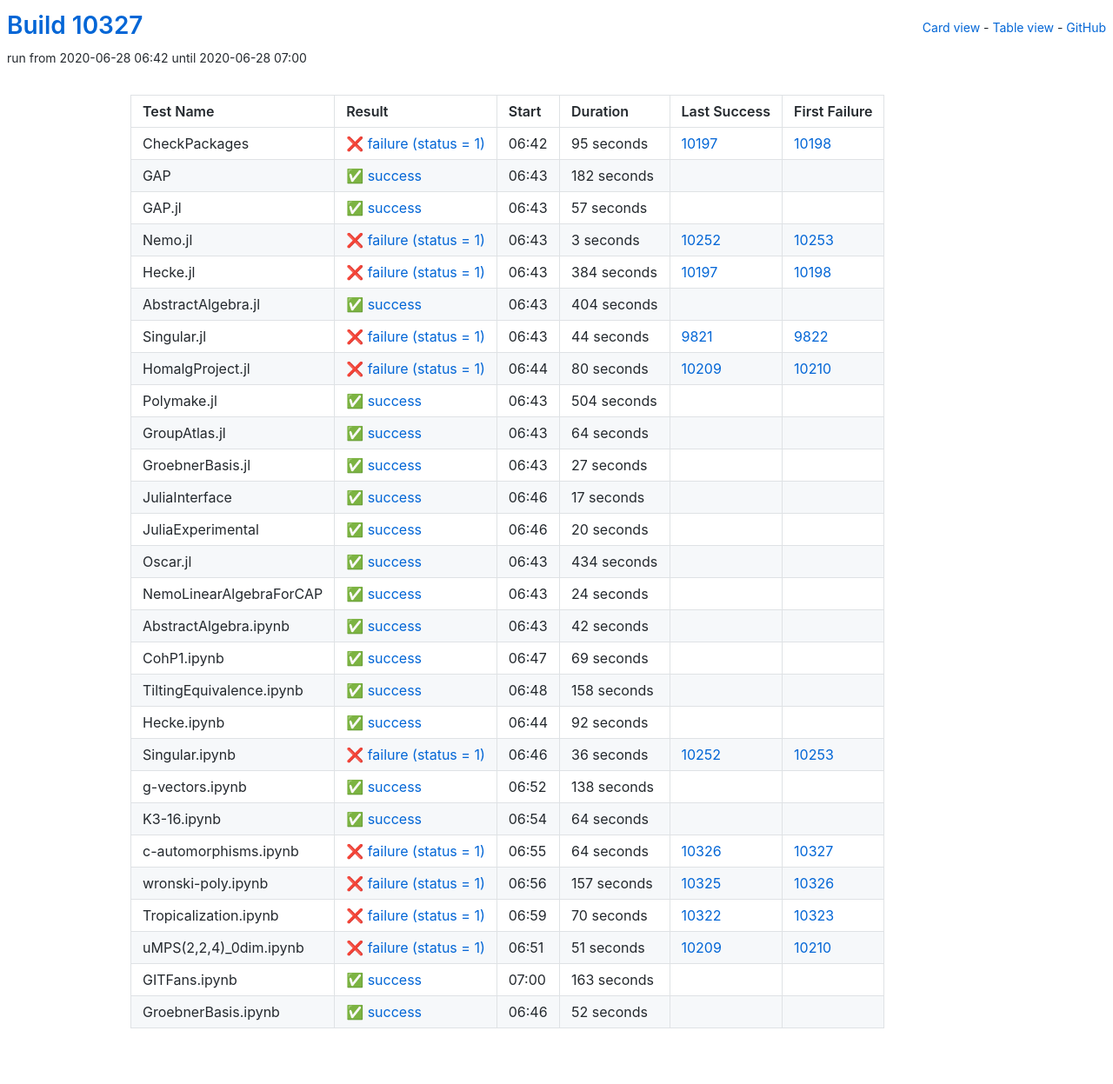
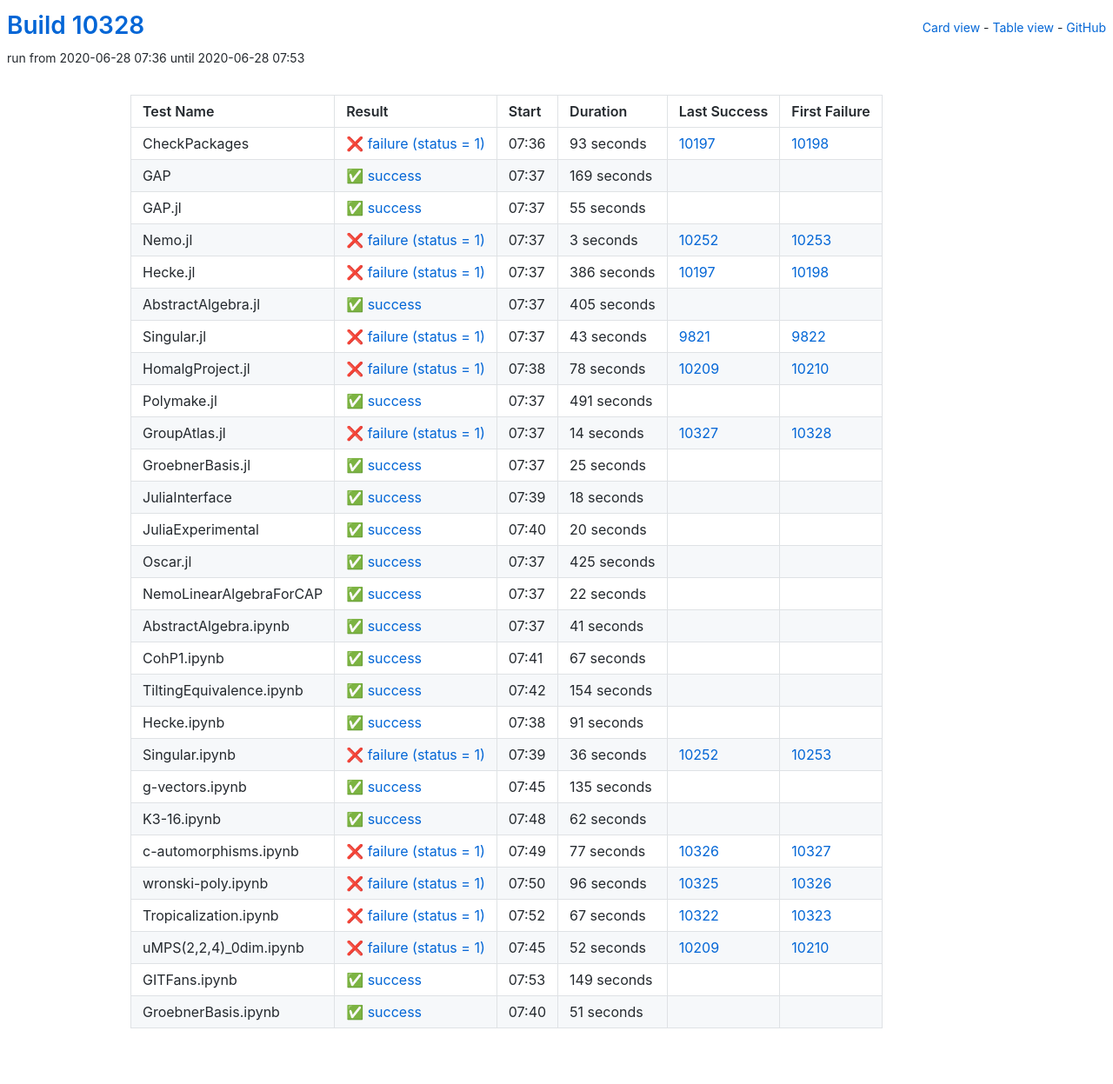
Before and after one commit to oscar-system/oscar-ci-status, a Jekyll site: the page built from table.html, in a window 1280 px wide. Shown: the whole page at 87% size. Built offline with Jekyll 4.4.1, drawn with Linux system fonts in a browser that asks for light colours.

Commit message:
Build #10328

```diff
--- a/_data/ci.yml
+++ b/_data/ci.yml
@@ -1,6 +1,6 @@
 ---
-build: 10327
-build_url: https://oscarci.mathematik.uni-kl.de/job/oscar/10327/
+build: 10328
+build_url: https://oscarci.mathematik.uni-kl.de/job/oscar/10328/
 job: oscar
 organization: oscar-system
 repo: oscar-ci-status
@@ -8,44 +8,44 @@
 tests:
 - name: CheckPackages
   id: checkpackages
-  log: https://oscarci.mathematik.uni-kl.de/job/oscar/10327/artifact/logs/build-10327/CheckPackages.log
-  start: 2020-06-28 06:42
+  log: https://oscarci.mathematik.uni-kl.de/job/oscar/10328/artifact/logs/build-10328/CheckPackages.log
+  start: 2020-06-28 07:36
   success: false
   exitcode: 1
   status: failure
-  duration: 95
+  duration: 93
   last_success: 10197
   last_success_url: https://oscarci.mathematik.uni-kl.de/job/oscar/10197/
   first_failure: 10198
   first_failure_url: https://oscarci.mathematik.uni-kl.de/job/oscar/10198/
 - name: GAP
   id: gap
-  log: https://oscarci.mathematik.uni-kl.de/job/oscar/10327/artifact/logs/build-10327/GAP.log
-  start: 2020-06-28 06:43
+  log: https://oscarci.mathematik.uni-kl.de/job/oscar/10328/artifact/logs/build-10328/GAP.log
+  start: 2020-06-28 07:37
   success: true
   exitcode: 0
   status: success
-  duration: 182
+  duration: 169
   last_success: false
   last_success_url:
   first_failure: false
   first_failure_url:
 - name: GAP.jl
   id: gap-jl
-  log: https://oscarci.mathematik.uni-kl.de/job/oscar/10327/artifact/logs/build-10327/GAP.jl.log
-  start: 2020-06-28 06:43
+  log: https://oscarci.mathematik.uni-kl.de/job/oscar/10328/artifact/logs/build-10328/GAP.jl.log
+  start: 2020-06-28 07:37
   success: true
   exitcode: 0
   status: success
-  duration: 57
+  duration: 55
   last_success: false
   last_success_url:
   first_failure: false
   first_failure_url:
 - name: Nemo.jl
   id: nemo-jl
-  log: https://oscarci.mathematik.uni-kl.de/job/oscar/10327/artifact/logs/build-10327/Nemo.jl.log
-  start: 2020-06-28 06:43
+  log: https://oscarci.mathematik.uni-kl.de/job/oscar/10328/artifact/logs/build-10328/Nemo.jl.log
+  start: 2020-06-28 07:37
   success: false
   exitcode: 1
   status: failure
@@ -56,104 +56,104 @@
   first_failure_url: https://oscarci.mathematik.uni-kl.de/job/oscar/10253/
 - name: Hecke.jl
   id: hecke-jl
-  log: https://oscarci.mathematik.uni-kl.de/job/oscar/10327/artifact/logs/build-10327/Hecke.jl.log
-  start: 2020-06-28 06:43
+  log: https://oscarci.mathematik.uni-kl.de/job/oscar/10328/artifact/logs/build-10328/Hecke.jl.log
+  start: 2020-06-28 07:37
   success: false
   exitcode: 1
   status: failure
-  duration: 384
+  duration: 386
   last_success: 10197
   last_success_url: https://oscarci.mathematik.uni-kl.de/job/oscar/10197/
   first_failure: 10198
   first_failure_url: https://oscarci.mathematik.uni-kl.de/job/oscar/10198/
 - name: AbstractAlgebra.jl
   id: abstractalgebra-jl
-  log: https://oscarci.mathematik.uni-kl.de/job/oscar/10327/artifact/logs/build-10327/AbstractAlgebra.jl.log
-  start: 2020-06-28 06:43
+  log: https://oscarci.mathematik.uni-kl.de/job/oscar/10328/artifact/logs/build-10328/AbstractAlgebra.jl.log
+  start: 2020-06-28 07:37
   success: true
   exitcode: 0
   status: success
-  duration: 404
+  duration: 405
   last_success: false
   last_success_url:
   first_failure: false
   first_failure_url:
 - name: Singular.jl
   id: singular-jl
-  log: https://oscarci.mathematik.uni-kl.de/job/oscar/10327/artifact/logs/build-10327/Singular.jl.log
-  start: 2020-06-28 06:43
+  log: https://oscarci.mathematik.uni-kl.de/job/oscar/10328/artifact/logs/build-10328/Singular.jl.log
+  start: 2020-06-28 07:37
   success: false
   exitcode: 1
   status: failure
-  duration: 44
+  duration: 43
   last_success: 9821
   last_success_url: https://oscarci.mathematik.uni-kl.de/job/oscar/9821/
   first_failure: 9822
   first_failure_url: https://oscarci.mathematik.uni-kl.de/job/oscar/9822/
 - name: HomalgProject.jl
   id: homalgproject-jl
-  log: https://oscarci.mathematik.uni-kl.de/job/oscar/10327/artifact/logs/build-10327/HomalgProject.jl.log
-  start: 2020-06-28 06:44
+  log: https://oscarci.mathematik.uni-kl.de/job/oscar/10328/artifact/logs/build-10328/HomalgProject.jl.log
+  start: 2020-06-28 07:38
   success: false
   exitcode: 1
   status: failure
-  duration: 80
+  duration: 78
   last_success: 10209
   last_success_url: https://oscarci.mathematik.uni-kl.de/job/oscar/10209/
   first_failure: 10210
   first_failure_url: https://oscarci.mathematik.uni-kl.de/job/oscar/10210/
 - name: Polymake.jl
   id: polymake-jl
-  log: https://oscarci.mathematik.uni-kl.de/job/oscar/10327/artifact/logs/build-10327/Polymake.jl.log
-  start: 2020-06-28 06:43
+  log: https://oscarci.mathematik.uni-kl.de/job/oscar/10328/artifact/logs/build-10328/Polymake.jl.log
+  start: 2020-06-28 07:37
   success: true
   exitcode: 0
   status: success
-  duration: 504
+  duration: 491
   last_success: false
   last_success_url:
   first_failure: false
   first_failure_url:
 - name: GroupAtlas.jl
   id: groupatlas-jl
-  log: https://oscarci.mathematik.uni-kl.de/job/oscar/10327/artifact/logs/build-10327/GroupAtlas.jl.log
-  start: 2020-06-28 06:43
+  log: https://oscarci.mathematik.uni-kl.de/job/oscar/10328/artifact/logs/build-10328/GroupAtlas.jl.log
+  start: 2020-06-28 07:37
+  success: false
+  exitcode: 1
+  status: failure
+  duration: 14
+  last_success: 10327
+  last_success_url: https://oscarci.mathematik.uni-kl.de/job/oscar/10327/
+  first_failure: 10328
+  first_failure_url: https://oscarci.mathematik.uni-kl.de/job/oscar/10328/
+- name: GroebnerBasis.jl
+  id: groebnerbasis-jl
+  log: https://oscarci.mathematik.uni-kl.de/job/oscar/10328/artifact/logs/build-10328/GroebnerBasis.jl.log
+  start: 2020-06-28 07:37
   success: true
   exitcode: 0
   status: success
-  duration: 64
-  last_success: false
-  last_success_url:
-  first_failure: false
-  first_failure_url:
-- name: GroebnerBasis.jl
-  id: groebnerbasis-jl
-  log: https://oscarci.mathematik.uni-kl.de/job/oscar/10327/artifact/logs/build-10327/GroebnerBasis.jl.log
-  start: 2020-06-28 06:43
-  success: true
-  exitcode: 0
-  status: success
-  duration: 27
+  duration: 25
   last_success: false
   last_success_url:
   first_failure: false
   first_failure_url:
 - name: JuliaInterface
   id: juliainterface
-  log: https://oscarci.mathematik.uni-kl.de/job/oscar/10327/artifact/logs/build-10327/JuliaInterface.log
-  start: 2020-06-28 06:46
+  log: https://oscarci.mathematik.uni-kl.de/job/oscar/10328/artifact/logs/build-10328/JuliaInterface.log
+  start: 2020-06-28 07:39
   success: true
   exitcode: 0
   status: success
-  duration: 17
+  duration: 18
   last_success: false
   last_success_url:
   first_failure: false
   first_failure_url:
 - name: JuliaExperimental
   id: juliaexperimental
-  log: https://oscarci.mathematik.uni-kl.de/job/oscar/10327/artifact/logs/build-10327/JuliaExperimental.log
-  start: 2020-06-28 06:46
+  log: https://oscarci.mathematik.uni-kl.de/job/oscar/10328/artifact/logs/build-10328/JuliaExperimental.log
+  start: 2020-06-28 07:40
   success: true
   exitcode: 0
   status: success
@@ -164,80 +164,80 @@
   first_failure_url:
 - name: Oscar.jl
   id: oscar-jl
-  log: https://oscarci.mathematik.uni-kl.de/job/oscar/10327/artifact/logs/build-10327/Oscar.jl.log
-  start: 2020-06-28 06:43
+  log: https://oscarci.mathematik.uni-kl.de/job/oscar/10328/artifact/logs/build-10328/Oscar.jl.log
+  start: 2020-06-28 07:37
   success: true
   exitcode: 0
   status: success
-  duration: 434
+  duration: 425
   last_success: false
   last_success_url:
   first_failure: false
   first_failure_url:
 - name: NemoLinearAlgebraForCAP
   id: nemolinearalgebraforcap
-  log: https://oscarci.mathematik.uni-kl.de/job/oscar/10327/artifact/logs/build-10327/NemoLinearAlgebraForCAP.log
-  start: 2020-06-28 06:43
+  log: https://oscarci.mathematik.uni-kl.de/job/oscar/10328/artifact/logs/build-10328/NemoLinearAlgebraForCAP.log
+  start: 2020-06-28 07:37
   success: true
   exitcode: 0
   status: success
-  duration: 24
+  duration: 22
   last_success: false
   last_success_url:
   first_failure: false
   first_failure_url:
 - name: AbstractAlgebra.ipynb
   id: abstractalgebra-ipynb
-  log: https://oscarci.mathematik.uni-kl.de/job/oscar/10327/artifact/logs/build-10327/AbstractAlgebra.ipynb.log
-  start: 2020-06-28 06:43
+  log: https://oscarci.mathematik.uni-kl.de/job/oscar/10328/artifact/logs/build-10328/AbstractAlgebra.ipynb.log
+  start: 2020-06-28 07:37
   success: true
   exitcode: 0
   status: success
-  duration: 42
+  duration: 41
   last_success: false
   last_success_url:
   first_failure: false
   first_failure_url:
 - name: CohP1.ipynb
   id: cohp1-ipynb
-  log: https://oscarci.mathematik.uni-kl.de/job/oscar/10327/artifact/logs/build-10327/CohP1.ipynb.log
-  start: 2020-06-28 06:47
+  log: https://oscarci.mathematik.uni-kl.de/job/oscar/10328/artifact/logs/build-10328/CohP1.ipynb.log
+  start: 2020-06-28 07:41
   success: true
   exitcode: 0
   status: success
-  duration: 69
+  duration: 67
   last_success: false
   last_success_url:
   first_failure: false
   first_failure_url:
 - name: TiltingEquivalence.ipynb
   id: tiltingequivalence-ipynb
-  log: https://oscarci.mathematik.uni-kl.de/job/oscar/10327/artifact/logs/build-10327/TiltingEquivalence.ipynb.log
-  start: 2020-06-28 06:48
+  log: https://oscarci.mathematik.uni-kl.de/job/oscar/10328/artifact/logs/build-10328/TiltingEquivalence.ipynb.log
+  start: 2020-06-28 07:42
   success: true
   exitcode: 0
   status: success
-  duration: 158
+  duration: 154
   last_success: false
   last_success_url:
   first_failure: false
   first_failure_url:
 - name: Hecke.ipynb
   id: hecke-ipynb
-  log: https://oscarci.mathematik.uni-kl.de/job/oscar/10327/artifact/logs/build-10327/Hecke.ipynb.log
-  start: 2020-06-28 06:44
+  log: https://oscarci.mathematik.uni-kl.de/job/oscar/10328/artifact/logs/build-10328/Hecke.ipynb.log
+  start: 2020-06-28 07:38
   success: true
   exitcode: 0
   status: success
-  duration: 92
+  duration: 91
   last_success: false
   last_success_url:
   first_failure: false
   first_failure_url:
 - name: Singular.ipynb
   id: singular-ipynb
-  log: https://oscarci.mathematik.uni-kl.de/job/oscar/10327/artifact/logs/build-10327/Singular.ipynb.log
-  start: 2020-06-28 06:46
+  log: https://oscarci.mathematik.uni-kl.de/job/oscar/10328/artifact/logs/build-10328/Singular.ipynb.log
+  start: 2020-06-28 07:39
   success: false
   exitcode: 1
   status: failure
@@ -248,96 +248,96 @@
   first_failure_url: https://oscarci.mathematik.uni-kl.de/job/oscar/10253/
 - name: g-vectors.ipynb
   id: g-vectors-ipynb
-  log: https://oscarci.mathematik.uni-kl.de/job/oscar/10327/artifact/logs/build-10327/g-vectors.ipynb.log
-  start: 2020-06-28 06:52
+  log: https://oscarci.mathematik.uni-kl.de/job/oscar/10328/artifact/logs/build-10328/g-vectors.ipynb.log
+  start: 2020-06-28 07:45
   success: true
   exitcode: 0
   status: success
-  duration: 138
+  duration: 135
   last_success: false
   last_success_url:
   first_failure: false
   first_failure_url:
 - name: K3-16.ipynb
   id: k3-16-ipynb
-  log: https://oscarci.mathematik.uni-kl.de/job/oscar/10327/artifact/logs/build-10327/K3-16.ipynb.log
-  start: 2020-06-28 06:54
+  log: https://oscarci.mathematik.uni-kl.de/job/oscar/10328/artifact/logs/build-10328/K3-16.ipynb.log
+  start: 2020-06-28 07:48
   success: true
   exitcode: 0
   status: success
-  duration: 64
+  duration: 62
   last_success: false
   last_success_url:
   first_failure: false
   first_failure_url:
 - name: c-automorphisms.ipynb
   id: c-automorphisms-ipynb
-  log: https://oscarci.mathematik.uni-kl.de/job/oscar/10327/artifact/logs/build-10327/c-automorphisms.ipynb.log
-  start: 2020-06-28 06:55
+  log: https://oscarci.mathematik.uni-kl.de/job/oscar/10328/artifact/logs/build-10328/c-automorphisms.ipynb.log
+  start: 2020-06-28 07:49
   success: false
   exitcode: 1
   status: failure
-  duration: 64
+  duration: 77
   last_success: 10326
   last_success_url: https://oscarci.mathematik.uni-kl.de/job/oscar/10326/
   first_failure: 10327
   first_failure_url: https://oscarci.mathematik.uni-kl.de/job/oscar/10327/
 - name: wronski-poly.ipynb
   id: wronski-poly-ipynb
-  log: https://oscarci.mathematik.uni-kl.de/job/oscar/10327/artifact/logs/build-10327/wronski-poly.ipynb.log
-  start: 2020-06-28 06:56
+  log: https://oscarci.mathematik.uni-kl.de/job/oscar/10328/artifact/logs/build-10328/wronski-poly.ipynb.log
+  start: 2020-06-28 07:50
   success: false
   exitcode: 1
   status: failure
-  duration: 157
+  duration: 96
   last_success: 10325
   last_success_url: https://oscarci.mathematik.uni-kl.de/job/oscar/10325/
   first_failure: 10326
   first_failure_url: https://oscarci.mathematik.uni-kl.de/job/oscar/10326/
 - name: Tropicalization.ipynb
   id: tropicalization-ipynb
-  log: https://oscarci.mathematik.uni-kl.de/job/oscar/10327/artifact/logs/build-10327/Tropicalization.ipynb.log
-  start: 2020-06-28 06:59
+  log: https://oscarci.mathematik.uni-kl.de/job/oscar/10328/artifact/logs/build-10328/Tropicalization.ipynb.log
+  start: 2020-06-28 07:52
   success: false
   exitcode: 1
   status: failure
-  duration: 70
+  duration: 67
   last_success: 10322
   last_success_url: https://oscarci.mathematik.uni-kl.de/job/oscar/10322/
   first_failure: 10323
   first_failure_url: https://oscarci.mathematik.uni-kl.de/job/oscar/10323/
 - name: uMPS(2,2,4)_0dim.ipynb
   id: umps-2-2-4-0dim-ipynb
-  log: https://oscarci.mathematik.uni-kl.de/job/oscar/10327/artifact/logs/build-10327/uMPS-2-2-4-_0dim.ipynb.log
-  start: 2020-06-28 06:51
+  log: https://oscarci.mathematik.uni-kl.de/job/oscar/10328/artifact/logs/build-10328/uMPS-2-2-4-_0dim.ipynb.log
+  start: 2020-06-28 07:45
   success: false
   exitcode: 1
   status: failure
-  duration: 51
+  duration: 52
   last_success: 10209
   last_success_url: https://oscarci.mathematik.uni-kl.de/job/oscar/10209/
   first_failure: 10210
   first_failure_url: https://oscarci.mathematik.uni-kl.de/job/oscar/10210/
 - name: GITFans.ipynb
   id: gitfans-ipynb
-  log: https://oscarci.mathematik.uni-kl.de/job/oscar/10327/artifact/logs/build-10327/GITFans.ipynb.log
-  start: 2020-06-28 07:00
+  log: https://oscarci.mathematik.uni-kl.de/job/oscar/10328/artifact/logs/build-10328/GITFans.ipynb.log
+  start: 2020-06-28 07:53
   success: true
   exitcode: 0
   status: success
-  duration: 163
+  duration: 149
   last_success: false
   last_success_url:
   first_failure: false
   first_failure_url:
 - name: GroebnerBasis.ipynb
   id: groebnerbasis-ipynb
-  log: https://oscarci.mathematik.uni-kl.de/job/oscar/10327/artifact/logs/build-10327/GroebnerBasis.ipynb.log
-  start: 2020-06-28 06:46
+  log: https://oscarci.mathematik.uni-kl.de/job/oscar/10328/artifact/logs/build-10328/GroebnerBasis.ipynb.log
+  start: 2020-06-28 07:40
   success: true
   exitcode: 0
   status: success
-  duration: 52
+  duration: 51
   last_success: false
   last_success_url:
   first_failure: false
```
Also changed, not shown: README.md.
